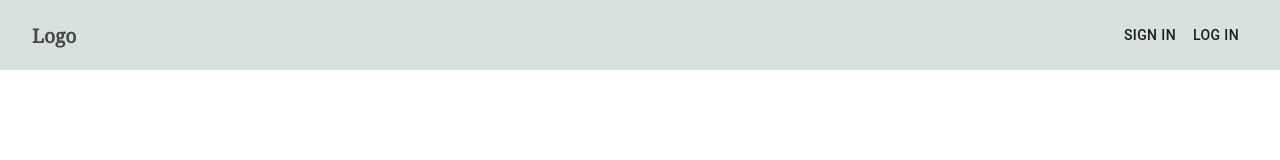
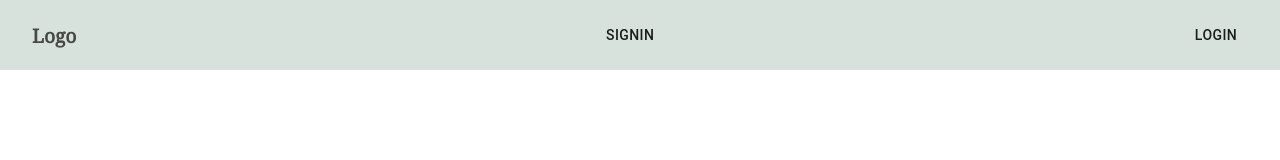
Before and after one commit to YumiKimbara/FF-Matcher, a React (Create React App) app: page /home/1 in a window 1280 px wide. Shown: the top 160 px of the page. Built offline with nearby package versions, Linux system fonts and the light colour scheme.

Commit message:
change router

```diff
--- a/src/Router/App.js
+++ b/src/Router/App.js
@@ -1,4 +1,4 @@
-import { BrowserRouter as Router, Switch, Route } from "react-router-dom";
+import { Switch, Route, useLocation } from "react-router-dom";
 
 import Header from "../components/Header";
 import Home from "../components/Home";
@@ -6,20 +6,23 @@ import Question from "../components/Question";
 import Signin from "../components/Signin";
 import ForgotPw from "../components/ForgotPw";
 import Result from "../components/Result";
+import Login from "../store/login";
+import Modals from "../components/Modals";
 
 function App() {
+  const location = useLocation();
+  const background = location.state && location.state.background;
+
   return (
     <>
-      <Router>
-        <Header />
-        <Switch>
-          <Route exact path="/signin" component={Signin} />
-          <Route exact path="/forgotpw" component={ForgotPw} />
-          <Route exact path="/" component={Home} />
-          <Route exact path="/question" component={Question} />
-          <Route exact path="/result" component={Result} />
-        </Switch>
-      </Router>
+      <Header />
+      <Switch location={background || location}>
+        <Route exact path="/forgotpw" component={ForgotPw} />
+        <Route exact path="/home" component={Home} />
+        <Route exact path="/question" component={Question} />
+        <Route exact path="/result" component={Result} />
+      </Switch>
+      {background && <Route exact path="/home/:id" component={<Modals />} />}
     </>
   );
 }
--- a/src/components/Header.js
+++ b/src/components/Header.js
@@ -1,12 +1,18 @@
 import classes from "./Header.module.css";
 import { useSelector, useDispatch } from "react-redux";
 
-import { Link } from "react-router-dom";
+import { Link, useLocation } from "react-router-dom";
 import { signinActions } from "../store/signin";
 import { loginActions } from "../store/login";
 import { Button } from "@material-ui/core";
 
+const authData = [
+  { id: "signin", title: "Signin" },
+  { id: "login", title: "Login" },
+];
+
 const Header = () => {
+  let location = useLocation();
   const dispatch = useDispatch();
 
   const signin = useSelector((state) => state.signin.showSignin);
@@ -25,6 +31,11 @@ const Header = () => {
     dispatch(loginActions.closeLoginPage());
   };
 
+  const authData = [
+    { id: "signin", title: "Signin", handler: openSigninHandler },
+    { id: "login", title: "Login", handler: openLoginHandler },
+  ];
+
   return (
     <>
       <div className={classes.header}>
@@ -33,14 +44,22 @@ const Header = () => {
             Logo
           </h1>
         </Link>
-        <div className={classes.signinLogin}>
-          <Button className={classes.signin} onClick={openSigninHandler}>
-            Sign in
-          </Button>
-          <Button className={classes.login} onClick={openLoginHandler}>
-            Log in
-          </Button>
-        </div>
+        {authData.map((i) => (
+          <div>
+            <div className={classes.signinLogin}>
+              <Link
+                to={{
+                  pathname: `/home/${i.id}`,
+                  state: { background: location },
+                }}
+              >
+                <Button className={classes.signin} onClick={i.handler}>
+                  {i.title}
+                </Button>
+              </Link>
+            </div>
+          </div>
+        ))}
       </div>
     </>
   );
--- a/src/components/Login.js
+++ b/src/components/Login.js
@@ -1,4 +1,5 @@
 import Modals from "./Modals";
+import Home from "./Home";
 
 const Login = () => {
   return (
--- a/src/components/Modals.js
+++ b/src/components/Modals.js
@@ -17,9 +17,11 @@ import { useSelector, useDispatch } from "react-redux";
 import { signinActions } from "../store/signin";
 import { loginActions } from "../store/login";
 import classes from "./Modals.module.css";
-import { Link } from "react-router-dom";
+import { Link, useHistory, useParams } from "react-router-dom";
 
 const Modals = () => {
+  const history = useHistory();
+  const { id } = useParams();
   const dispatch = useDispatch();
   const signin = useSelector((state) => state.signin.showSignin);
   const login = useSelector((state) => state.login.showLogin);
--- a/src/index.js
+++ b/src/index.js
@@ -1,6 +1,7 @@
 import React from "react";
 import ReactDOM from "react-dom";
 import { Provider } from "react-redux";
+import { BrowserRouter as Router } from "react-router-dom";
 
 import "./index.css";
 import App from "./Router/App";
@@ -8,7 +9,9 @@ import store from "./store/index";
 
 ReactDOM.render(
   <Provider store={store}>
-    <App />
+    <Router>
+      <App />
+    </Router>
   </Provider>,
   document.getElementById("root")
 );
```
